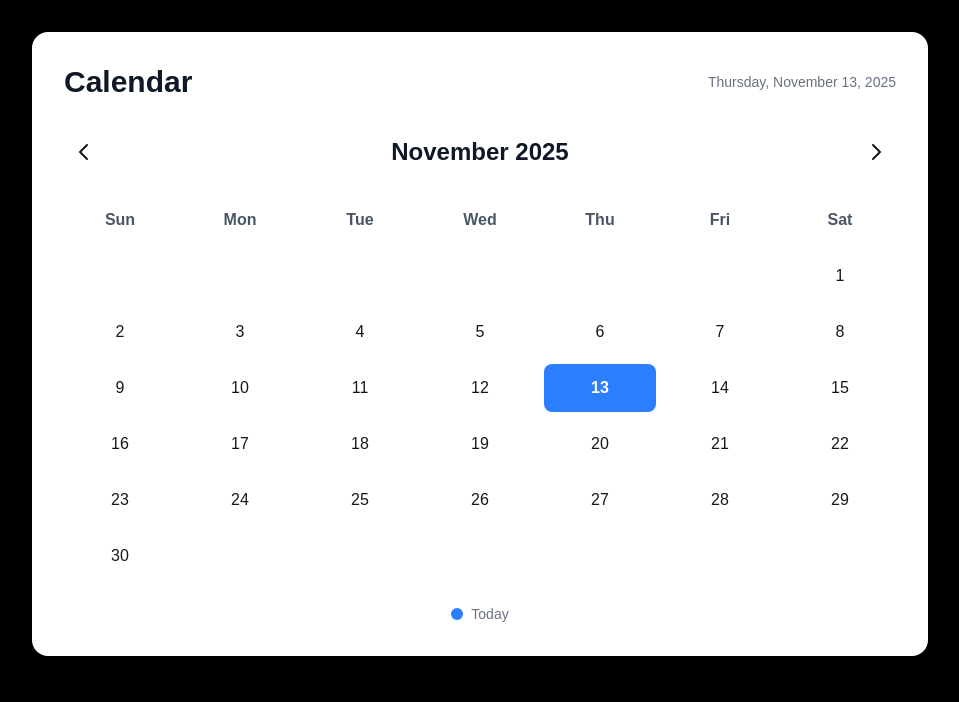
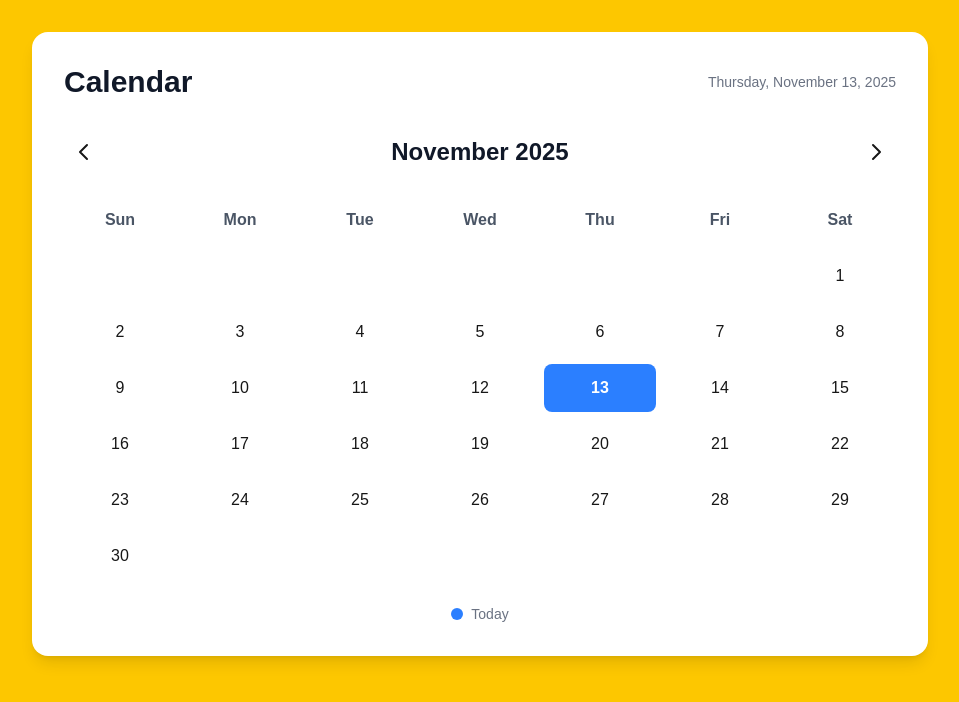
Before and after one commit to ns-test-org/1213123x, a Next.js app in the folder packages/new-web-app-room/: page / in a window 1280 px wide. Shown: the top 702 px of the page, without its empty margins (160-1119 px from the left). Built offline with nearby package versions, Linux system fonts and the light colour scheme.

Commit message:
Merge thread: Change background to yellow

```diff
--- a/packages/new-web-app-room/src/app/globals.css
+++ b/packages/new-web-app-room/src/app/globals.css
@@ -26,7 +26,7 @@ html, body {
 }
 
 body {
-  background: #000000;
+  background: #ffff00;
   color: var(--foreground);
   font-family: Arial, Helvetica, sans-serif;
 }
--- a/packages/new-web-app-room/src/app/page.tsx
+++ b/packages/new-web-app-room/src/app/page.tsx
@@ -68,7 +68,7 @@ export default function Calendar() {
   };
 
   return (
-    <div className="min-h-screen bg-black p-8">
+    <div className="min-h-screen bg-yellow-400 p-8">
       <div className="max-w-4xl mx-auto">
         <div className="bg-white dark:bg-gray-800 rounded-2xl shadow-lg p-8">
           {/* Header */}
```
